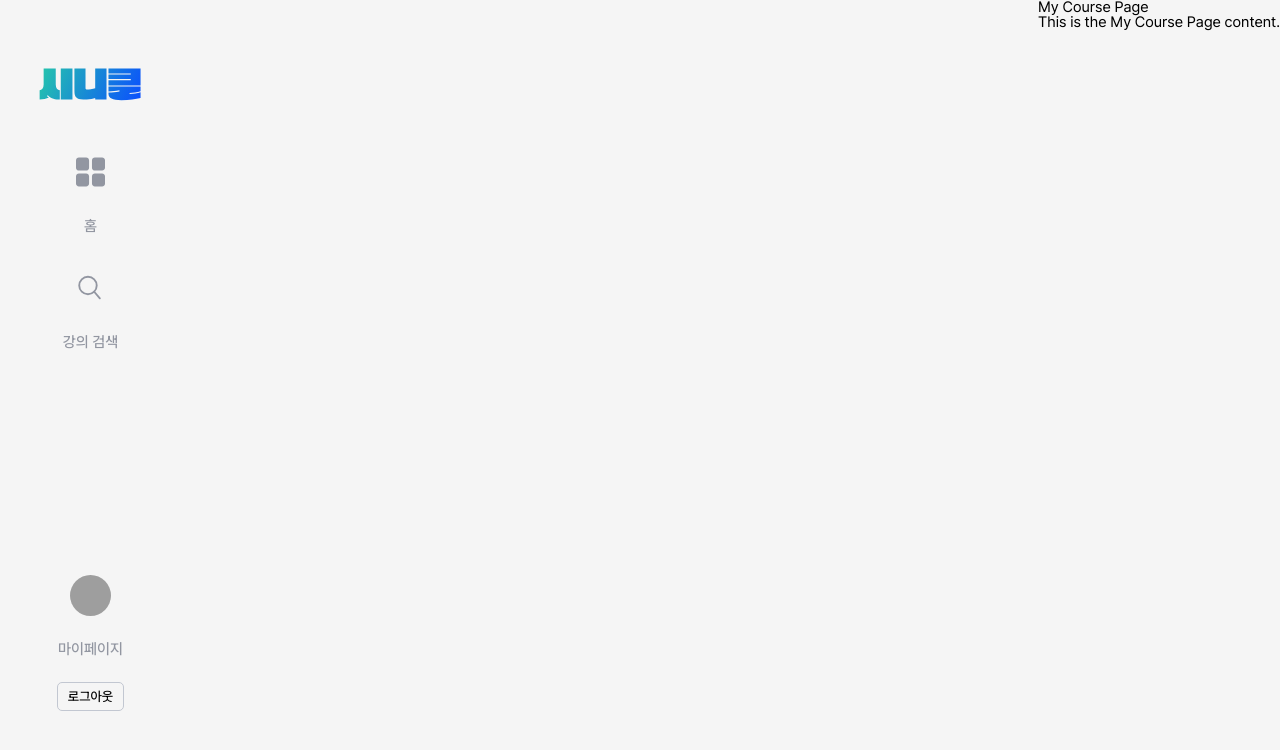
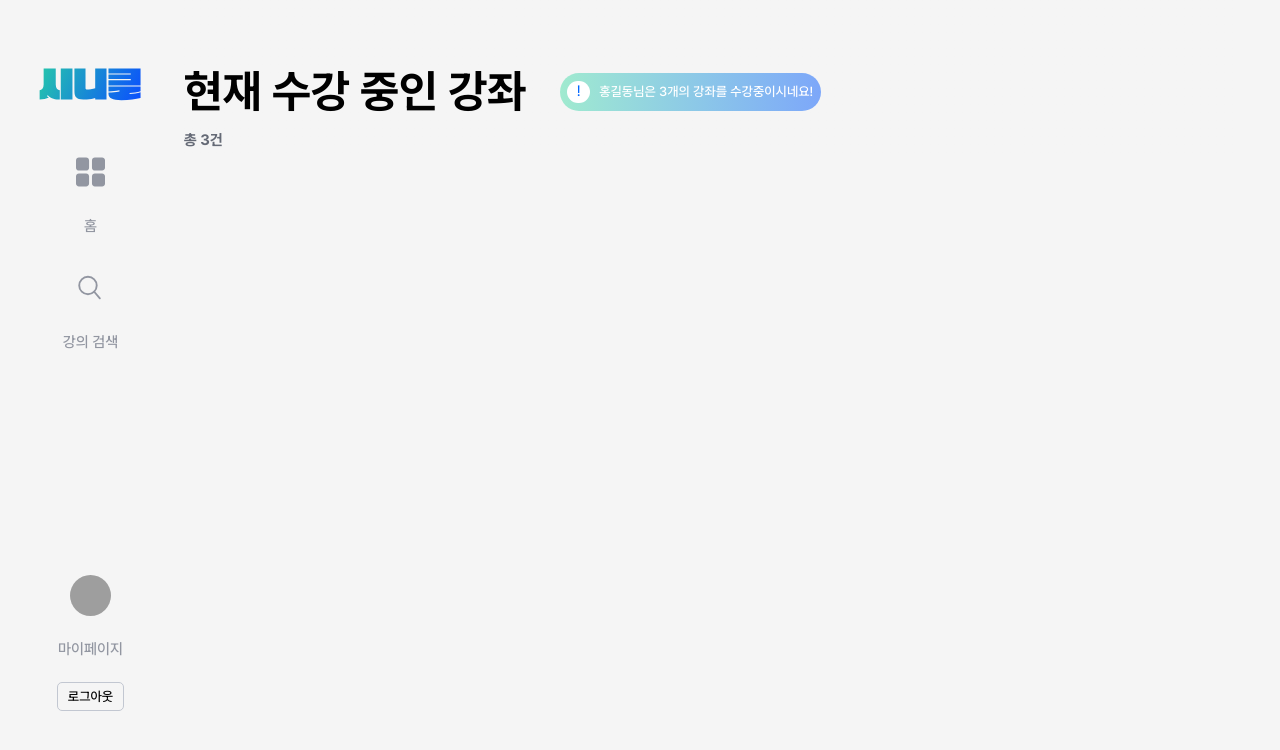
Before and after one commit to softeerbootcamp-6th/Team3-SockThree, a React (Vite) app in the folder client/: page /student/mypage/current-course in a window 1280 px wide. Shown: the top 750 px of the page. Built offline with nearby package versions, Linux system fonts and the light colour scheme; grey boxes are pictures that could not be loaded.

Commit message:
style: 수강 중인 강좌 페이지 마크업

```diff
--- a/client/src/domain/student/page/mypage/CurrentCoursePage.tsx
+++ b/client/src/domain/student/page/mypage/CurrentCoursePage.tsx
@@ -1,8 +1,26 @@
+import InfoChip from "@/shared/components/InfoChip";
+
 const CurrentCoursePage = () => {
+  const studentName = "홍길동";
+  let currentCourseLength = 3;
+
+  const infoChipText =
+    currentCourseLength === 0
+      ? `${studentName}님은 아직 수강 중인 강의가 없어요`
+      : `${studentName}님은 ${currentCourseLength}개의 강좌를 수강중이시네요!`;
+
   return (
-    <div>
-      <h1>My Course Page</h1>
-      <p>This is the My Course Page content.</p>
+    <div className="flex h-full w-full flex-col items-start gap-[1.25rem] overflow-auto pr-[3.0625rem] pb-[4.625rem] pl-[2.8125rem]">
+      <div className="sticky top-0 flex w-full flex-col items-start gap-[1.25rem] bg-gradient-to-b from-bg from-85% to-transparent to-100% pt-[4.625rem] pb-[1.875rem]">
+        <div className="flex w-full flex-row items-center gap-[2.25rem]">
+          <span className="typo-title-0">현재 수강 중인 강좌</span>
+          <InfoChip text={infoChipText} />
+        </div>
+        <span className="typo-title-6 text-gray-600">
+          총 {currentCourseLength}건
+        </span>
+      </div>
+      <div className="grid grid-cols-3 gap-[1.25rem]"></div>
     </div>
   );
 };
```
